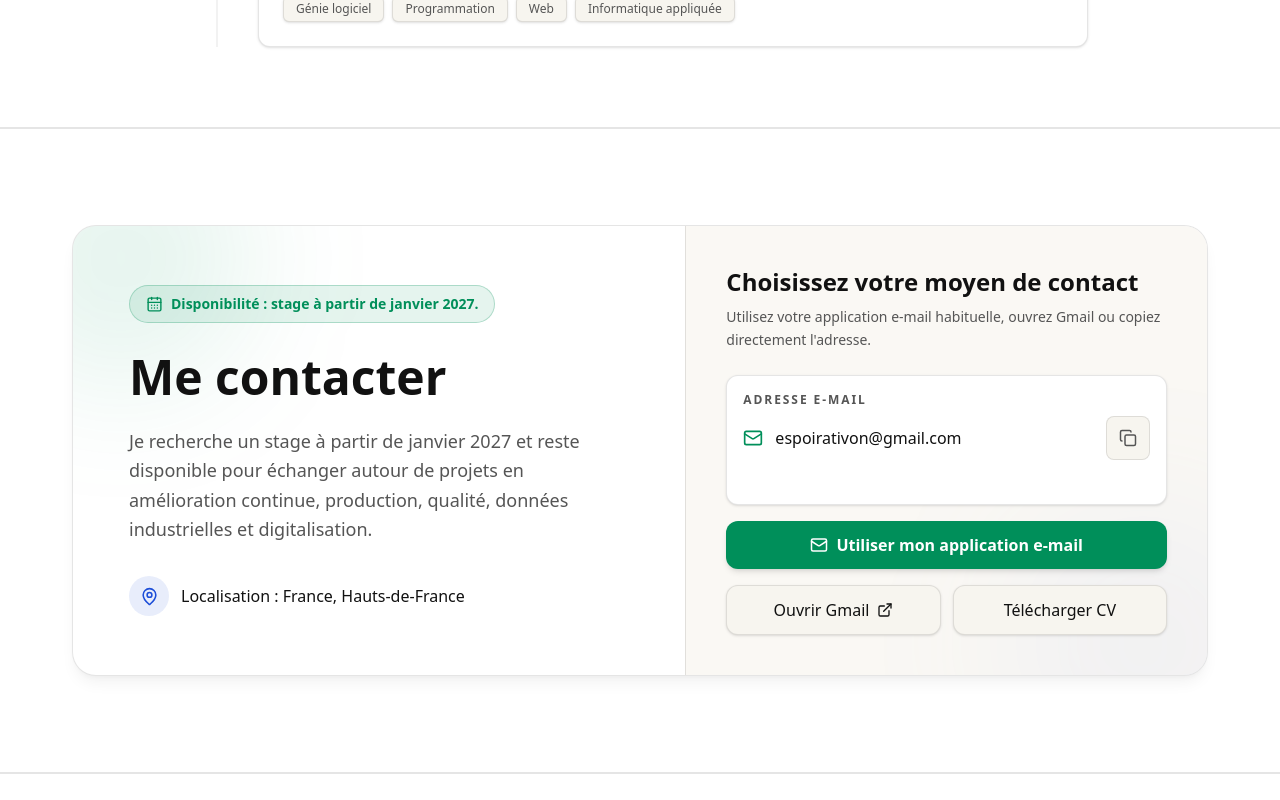
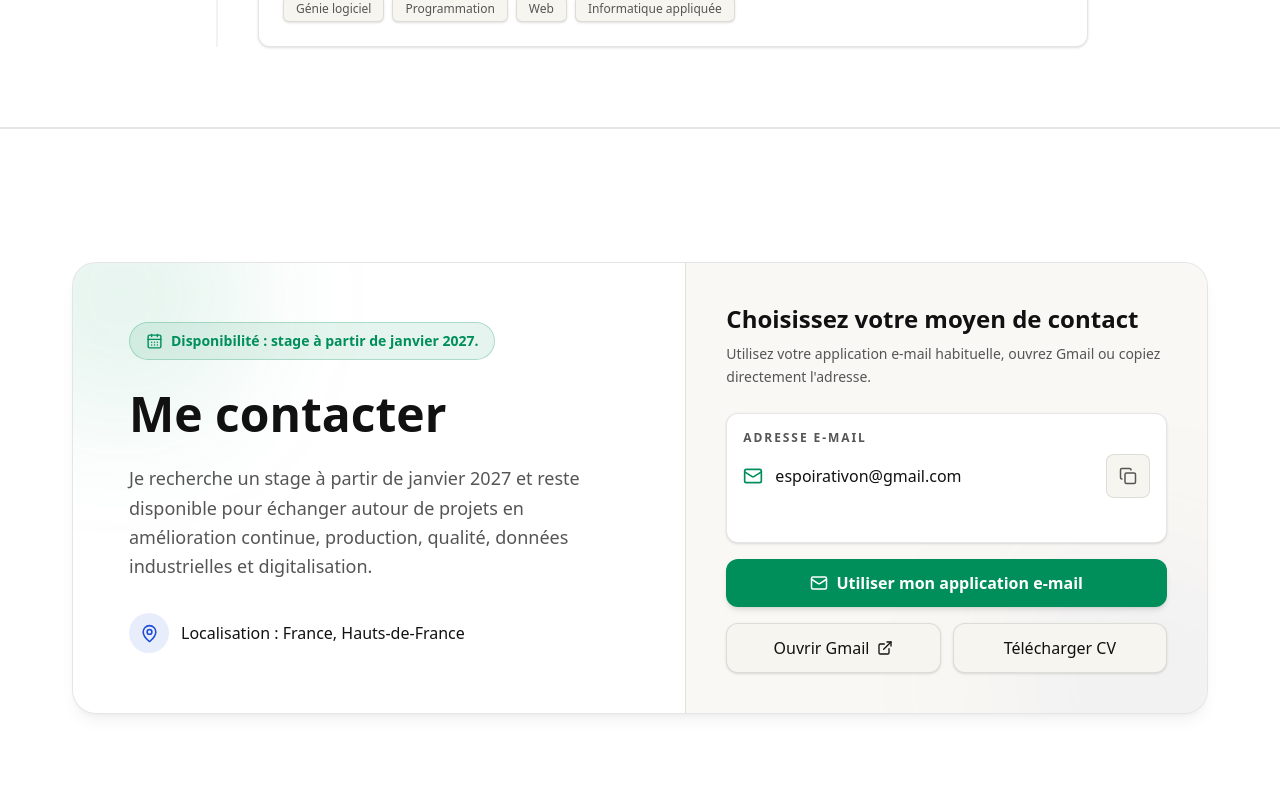
Before and after one commit to espoupou/espoir-ativon, a Next.js app: page / in a window 1280 px wide. Shown: the part 7140-7940 px from the top of the page. Built offline with nearby package versions, Linux system fonts and the light colour scheme.

Commit message:
Keep contact anchor clear of header

```diff
--- a/src/app/page.tsx
+++ b/src/app/page.tsx
@@ -283,8 +283,8 @@ export default function Home() {
       </section>
 
       {/* 10. CONTACT */}
-      <section id="contact" className="scroll-mt-24 border-y border-border bg-background-secondary py-24">
-        <div className="mx-auto max-w-[1200px] px-5 md:px-8">
+      <section id="contact" className="scroll-mt-24 border-y border-border bg-background-secondary py-24 lg:flex lg:min-h-[calc(100vh-5rem)] lg:items-center">
+        <div className="mx-auto w-full max-w-[1200px] px-5 md:px-8">
           <AnimatedSection>
             <div className="relative overflow-hidden rounded-3xl border border-border bg-cards shadow-lg shadow-black/5">
               <div className="pointer-events-none absolute -left-20 -top-24 size-64 rounded-full bg-accent-green/10 blur-3xl" />
```
